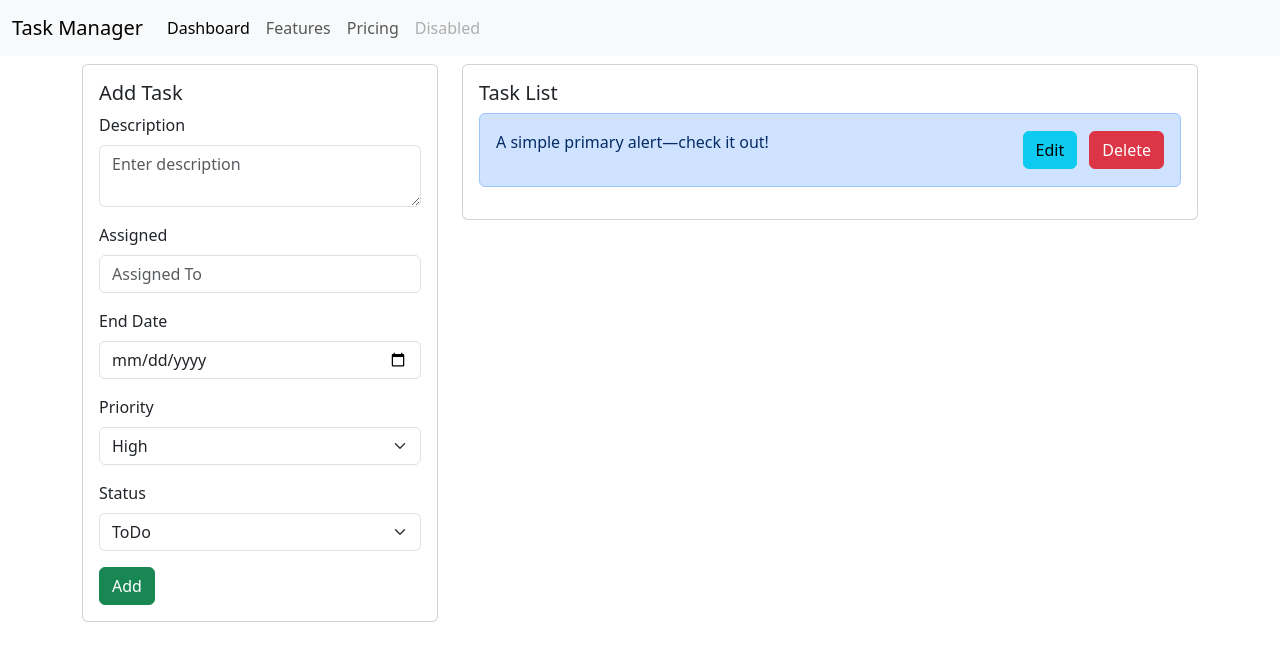
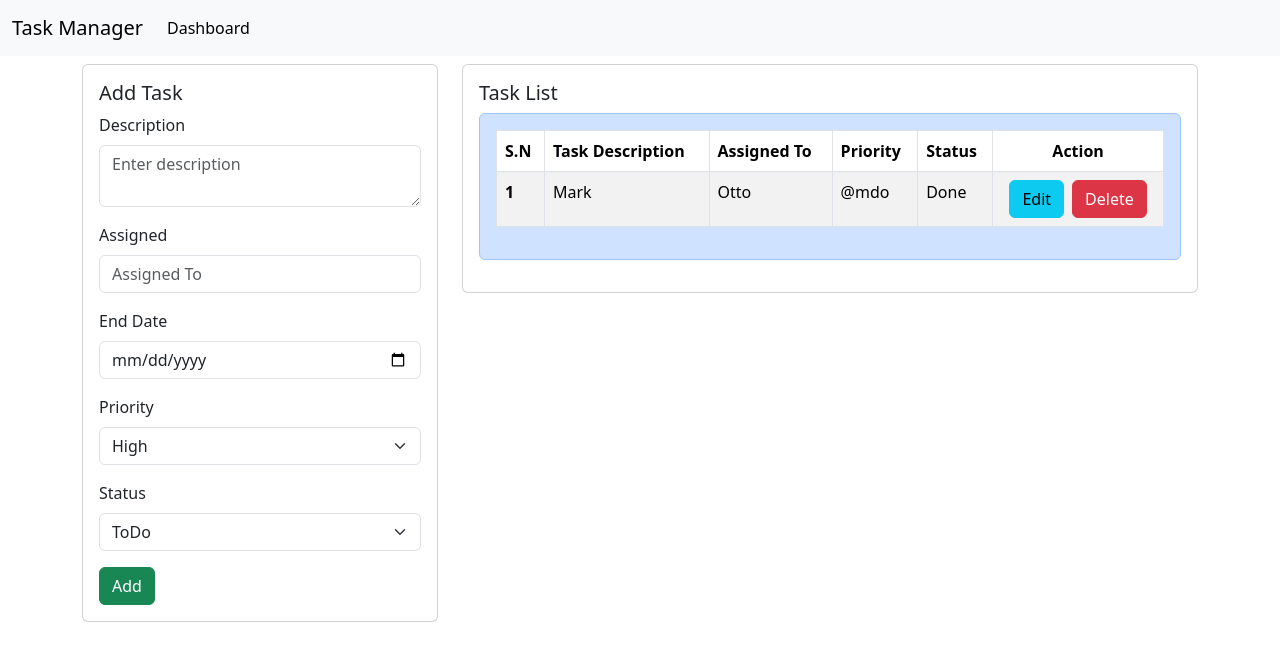
Before and after one commit to Sonambhote12/Group6, a plain HTML site: page index.html in a window 1280 px wide. Drawn offline with nearby package versions, Linux system fonts and the light colour scheme.

Commit message:
UI to display added tasks

```diff
--- a/index.html
+++ b/index.html
@@ -13,23 +13,14 @@
 <body>
   <nav class="navbar navbar-expand-lg bg-body-tertiary">
     <div class="container-fluid">
-      <a class="navbar-brand" href="#">Task Manager</a>
+      <a class="navbar-brand" href="index.html">Task Manager</a>
       <button class="navbar-toggler" type="button" data-bs-toggle="collapse" data-bs-target="#navbarNav" aria-controls="navbarNav" aria-expanded="false" aria-label="Toggle navigation">
         <span class="navbar-toggler-icon"></span>
       </button>
       <div class="collapse navbar-collapse" id="navbarNav">
         <ul class="navbar-nav">
           <li class="nav-item">
-            <a class="nav-link active" aria-current="page" href="#">Dashboard</a>
-          </li>
-          <li class="nav-item">
-            <a class="nav-link" href="#">Features</a>
-          </li>
-          <li class="nav-item">
-            <a class="nav-link" href="#">Pricing</a>
-          </li>
-          <li class="nav-item">
-            <a class="nav-link disabled" aria-disabled="true">Disabled</a>
+            <a class="nav-link active" aria-current="page" href="index.html">Dashboard</a>
           </li>
         </ul>
       </div>
@@ -81,17 +72,39 @@
             <div class="card-body">
               <h5 class="card-title">Task List</h5>
               <div class="alert alert-primary d-flex justify-content-between align-items-center" role="alert" id="displayTask">
-                <p>A simple primary alert—check it out!</p>
-                <div>
-                  <button type="button" class="btn btn-info me-2" id="saveButton">Edit</button>
-                  <button type="button" class="btn btn-danger" id="cancelButton">Delete</button>
-                </div>
+                <table class="table table-striped table-bordered">
+                  <thead class="thead-dark">
+                    <tr>
+                      <th scope="col">S.N</th>
+                      <th scope="col">Task Description</th>
+                      <th scope="col">Assigned To</th>
+                      <th scope="col">Priority</th>
+                      <th scope="col">Status</th>
+                      <th scope="col" class="text-center">Action</th>
+                    </tr>
+                  </thead>
+                  <tbody>
+                    <tr>
+                      <th scope="row">1</th>
+                      <td>Mark</td>
+                      <td>Otto</td>
+                      <td>@mdo</td>
+                      <td>Done</td>
+                      <td>
+                        <div class="d-flex justify-content-center">
+                          <button type="button" class="btn btn-info me-2" id="saveButton">Edit</button>
+                          <button type="button" class="btn btn-danger" id="cancelButton">Delete</button>
+                        </div>
+                      </td>
+                    </tr>
+                  </tbody>
+                </table>
               </div>
             </div>
           </div>
         </div>
     </div>
-</div>
+  </div>
 <script src="https://code.jquery.com/jquery-3.6.0.min.js"></script>
 <script src="js/script.js"></script>
 </body>
```
